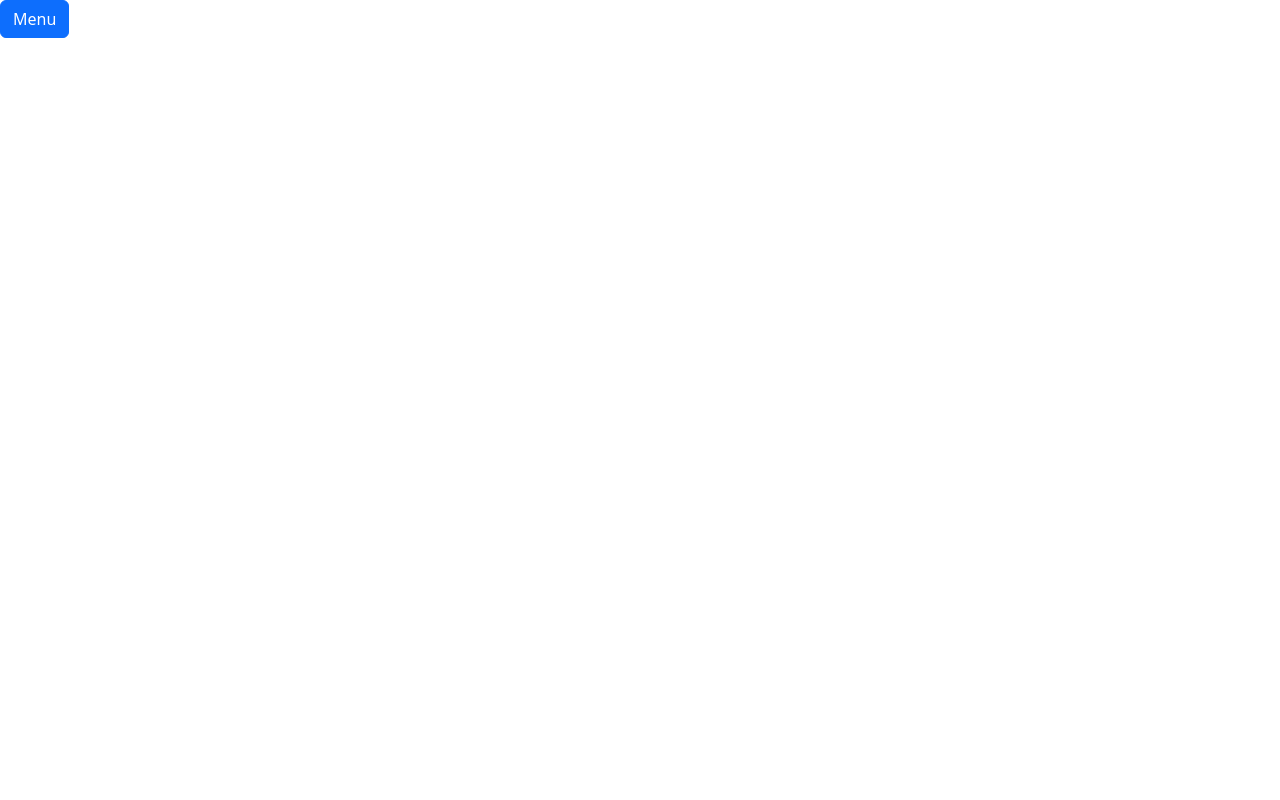
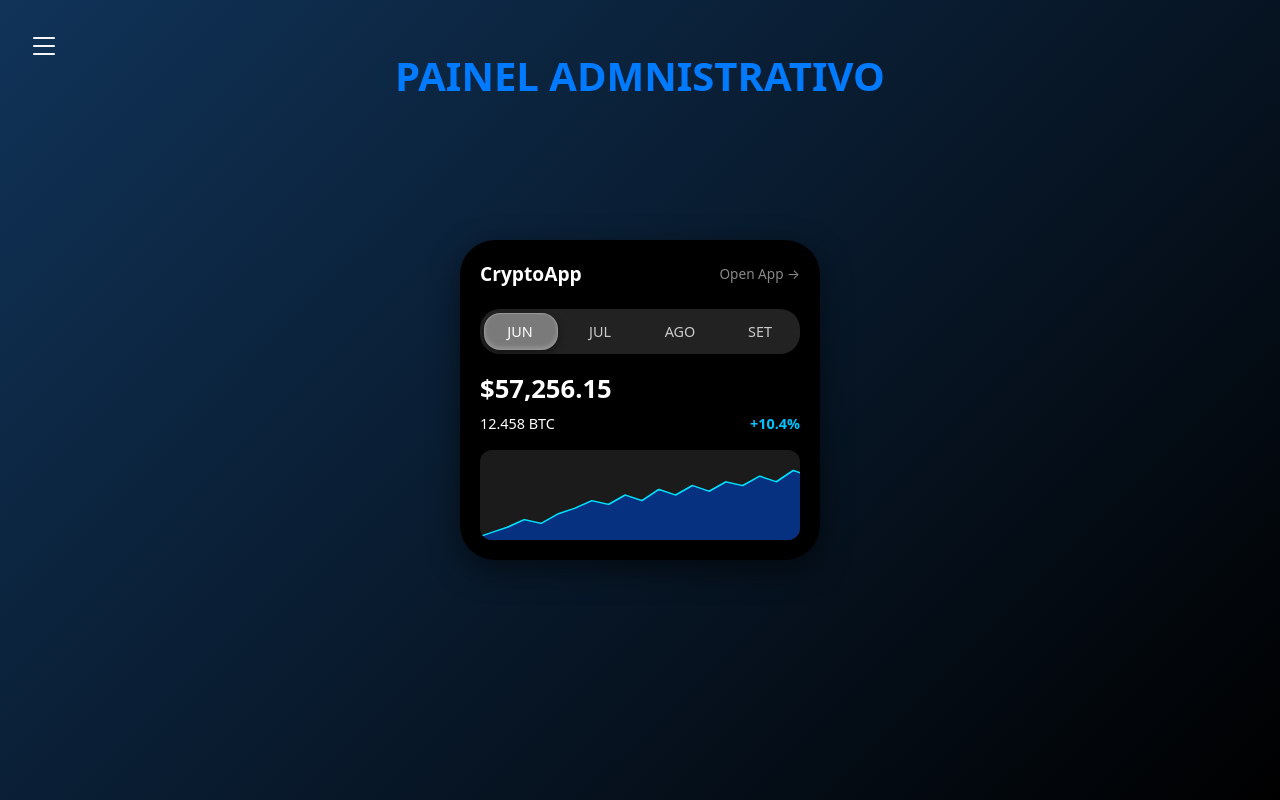
Before and after one commit to GabrielT27/TechFit, a PHP site: page /pagAdm.html in a window 1280 px wide. Before the commit the page is almost empty. Run offline with PHP 8.4, Linux system fonts and the light colour scheme.

Commit message:
Card de dashboard adicionado.

```diff
--- a/pagAdm.css
+++ b/pagAdm.css
@@ -1,3 +1,11 @@
+html, body {
+  height: 100%;
+  margin: 0;
+  padding: 0;
+  box-sizing: border-box;
+}
+
+
 .perfil {
   border-radius: 50%;
   display: block;
@@ -33,3 +41,206 @@ button:hover {
   background-color: rgb(0, 179, 255);
   transition: background-color 0.5s;
 }
+
+.nos {
+  position: relative;
+  display: flex;
+  justify-content: center;
+  align-items: center;
+  height: 100vh;
+  background: linear-gradient(135deg, #103358, #000000);
+}
+
+.btn {
+  position: absolute;
+  top: 15px;
+  left: 15px;
+  z-index: 1050;
+}
+
+.tec {
+  position: absolute;
+  top: 20px; /* distância do topo */
+  left: 50%;
+  transform: translateX(-50%);
+  color: #007BFF;
+  font-weight: 800;
+  margin: 0;
+}
+
+
+.tec::before,
+.tec::after {
+  content: '';
+  width: 0%;
+  height: 2px;
+  background: #0cceff;
+  display: block;
+  transition: 0.5s;
+  margin: 0 auto;
+}
+
+.tec:hover::after,
+.tec:hover::before {
+  width: 100%;
+}
+
+/* From Uiverse.io by Vosoone */
+.crypto-card {
+  max-width: 360px;
+  width: 90%;
+  padding: 20px;
+  border-radius: 35px;
+  background: #000;
+  color: #fff;
+  box-shadow: 0 10px 30px rgba(0, 0, 0, 0.5);
+}
+
+.header {
+  display: flex;
+  justify-content: space-between;
+  align-items: center;
+  margin-bottom: 20px;
+}
+.logo {
+  font-weight: bold;
+  font-size: 1.2em;
+}
+.open {
+  font-size: 0.85em;
+  color: #888;
+  cursor: pointer;
+  transition: all 0.3s ease;
+}
+.open:hover {
+  color: #fff;
+}
+
+.crypto-switch {
+  position: relative;
+  display: flex;
+  background: #222;
+  border-radius: 20px;
+  padding: 4px;
+  gap: 8px;
+  margin-bottom: 16px;
+  user-select: none;
+}
+.crypto-switch input {
+  display: none;
+}
+.crypto-switch label {
+  flex: 1;
+  text-align: center;
+  padding: 8px 0;
+  border-radius: 16px;
+  cursor: pointer;
+  color: #cccccc;
+  font-weight: 500;
+  display: flex;
+  align-items: center;
+  justify-content: center;
+  gap: 6px;
+  transition: color 0.3s;
+  font-size: 0.9em;
+}
+.crypto-switch input:checked + label {
+  color: #ffffff;
+}
+
+.crypto-switch .slider {
+  position: absolute;
+  top: 4px;
+  bottom: 4px;
+  width: calc((100% - 24px) / 4);
+  background: rgba(255, 255, 255, 0.4);
+  -webkit-backdrop-filter: blur(1px);
+  backdrop-filter: blur(0.5px);
+  border: 1px solid rgba(255, 255, 255, 0.2);
+  border-radius: 16px;
+  z-index: 1;
+  transition: transform 0.4s cubic-bezier(0.68, -0.55, 0.265, 1.55);
+  box-shadow:
+    0 4px 8px rgba(0, 0, 0, 0.4),
+    inset 0 -2px 4px rgba(255, 255, 255, 0.2);
+}
+.crypto-switch input:hover + label {
+  color: #ffffff;
+}
+#bitcoin:checked ~ .slider {
+  transform: translateX(0%);
+}
+#ethereum:checked ~ .slider {
+  transform: translateX(105%);
+}
+#solana:checked ~ .slider {
+  transform: translateX(214%);
+}
+#tether:checked ~ .slider {
+  transform: translateX(323%);
+}
+
+.price-infos {
+  margin-bottom: 16px;
+}
+.price-info .price {
+  font-size: 1.6em;
+  font-weight: bold;
+  margin-bottom: 4px;
+}
+.price-info .stats {
+  display: flex;
+  justify-content: space-between;
+  font-size: 0.9em;
+}
+.price-info .change {
+  color: rgb(0, 195, 255);
+  font-weight: bold;
+}
+
+.chart {
+  height: 90px;
+  background: #1b1b1b;
+  border-radius: 12px;
+  position: relative;
+  overflow: hidden;
+  width: 100%;
+}
+.chart svg {
+  width: 100%;
+  height: 100%;
+  display: none;
+  transform: translateX(2px) scale(1.05);
+}
+.chart path {
+  stroke: rgb(0, 225, 255);
+  stroke-width: 0.7;
+  stroke-linecap: round;
+  stroke-linejoin: round;
+  stroke-dasharray: 500;
+  stroke-dashoffset: 500;
+  animation: draw 3s forwards;
+  fill: rgba(0, 56, 160, 0.765);
+}
+@keyframes draw {
+  to {
+    stroke-dashoffset: 0;
+  }
+}
+
+.crypto-card:has(#bitcoin:checked) .chart #chart-bitcoin,
+.crypto-card:has(#ethereum:checked) .chart #chart-ethereum,
+.crypto-card:has(#solana:checked) .chart #chart-solana,
+.crypto-card:has(#tether:checked) .chart #chart-tether {
+  display: block;
+}
+
+.price-info {
+  display: none;
+}
+.crypto-card:has(#bitcoin:checked) .price-info.bitcoin,
+.crypto-card:has(#ethereum:checked) .price-info.ethereum,
+.crypto-card:has(#solana:checked) .price-info.solana,
+.crypto-card:has(#tether:checked) .price-info.tether {
+  display: block;
+}
--- a/pagAdm.html
+++ b/pagAdm.html
@@ -5,14 +5,16 @@
     <meta name="viewport" content="width=device-width, initial-scale=1.0">
     <link rel="stylesheet" href="pagAdm.css">
     <link href="https://cdn.jsdelivr.net/npm/bootstrap@5.3.8/dist/css/bootstrap.min.css" rel="stylesheet" integrity="sha384-sRIl4kxILFvY47J16cr9ZwB07vP4J8+LH7qKQnuqkuIAvNWLzeN8tE5YBujZqJLB" crossorigin="anonymous">
+    <link rel="stylesheet" href="https://cdn.jsdelivr.net/npm/bootstrap-icons@1.11.3/font/bootstrap-icons.css">
+
     <title>Admnistração TechFit</title>
 </head>
 <body>
-   <button class="btn btn-primary" type="button" data-bs-toggle="offcanvas" data-bs-target="#offcanvasWithBothOptions" aria-controls="offcanvasWithBothOptions">Menu</button>
+   <button class="btn" type="button" data-bs-toggle="offcanvas" data-bs-target="#offcanvasWithBothOptions"  aria-controls="offcanvasWithBothOptions"><i class="bi bi-list fs-2" style="color: white;" ></i></button>
 
 <div class="offcanvas offcanvas-start" data-bs-scroll="true" tabindex="-1" id="offcanvasWithBothOptions" aria-labelledby="offcanvasWithBothOptionsLabel" style="background-color: rgb(35, 35, 35);">
   <div class="offcanvas-header">
-    <button type="button" class="btn-close btn-close-white" data-bs-dismiss="offcanvas" aria-label="Close"></button>
+
   </div>
 
 <h2 style="text-align: center; color: white; margin-bottom: 35px; margin-top: -20px; font-family: 'Gill Sans', 'Gill Sans MT', Calibri, 'Trebuchet MS', sans-serif;">Olá, Gabriel</h2>
@@ -30,6 +32,103 @@
 <button type="button" class="button">Alguma coisa</button>
 
 <button type="button" class="button">Alguma coisa</button>
+
+</div>
+
+<div class="nos">
+    <h1 class="tec" style="margin-bottom: 95px; margin-top: 30px; text-align: center;">PAINEL ADMNISTRATIVO</h1>
+    <!-- From Uiverse.io by Vosoone -->
+<div class="crypto-card">
+  <div class="header">
+    <span class="logo">CryptoApp</span>
+    <span class="open">Open App →</span>
+  </div>
+
+  <fieldset class="crypto-switch">
+    <input type="radio" id="bitcoin" name="crypto" checked="" />
+    <label for="bitcoin"> JUN </label>
+
+    <input type="radio" id="ethereum" name="crypto" />
+    <label for="ethereum"> JUL </label>
+
+    <input type="radio" id="solana" name="crypto" />
+    <label for="solana"> AGO </label>
+
+    <input type="radio" id="tether" name="crypto" />
+    <label for="tether"> SET </label>
+
+    <div class="slider"></div>
+  </fieldset>
+
+  <div class="price-infos">
+    <div class="price-info bitcoin" id="bitcoin-info">
+      <div class="price">$57,256.15</div>
+      <div class="stats">
+        <span class="amount">12.458 BTC</span>
+        <span class="change">+10.4%</span>
+      </div>
+    </div>
+
+    <div class="price-info ethereum" id="ethereum-info">
+      <div class="price">$3,452.12</div>
+      <div class="stats">
+        <span class="amount">34.123 ETH</span>
+        <span class="change">+8.2%</span>
+      </div>
+    </div>
+
+    <div class="price-info solana" id="solana-info">
+      <div class="price">$145.78</div>
+      <div class="stats">
+        <span class="amount">150.78 SOL</span>
+        <span class="change">+12.1%</span>
+      </div>
+    </div>
+
+    <div class="price-info tether" id="tether-info">
+      <div class="price">$1.00</div>
+      <div class="stats">
+        <span class="amount">10,000 TET</span>
+        <span class="change">+0.0%</span>
+      </div>
+    </div>
+  </div>
+
+  <div class="chart">
+    <svg id="chart-bitcoin" viewBox="0 0 100 50" preserveAspectRatio="none">
+      <path
+        d="M0,48 L5,45 L10,42 L15,38 L20,40 L25,35 L30,32 L35,28 L40,30 L45,25 L50,28 L55,22 L60,25 L65,20 L70,23 L75,18 L80,20 L85,15 L90,18 L95,12 L100,15, L 100 190"
+      ></path>
+    </svg>
+
+    <svg id="chart-ethereum" viewBox="0 0 100 40" preserveAspectRatio="none">
+      <path
+        d="M0,40 L5,38 L10,36 L15,34 L20,32 L25,30 L30,28 L35,26 L40,24 L45,22 L50,20 L55,22 L60,18 L65,20 L70,15 L75,18 L80,14 L85,16 L90,12 L95,14 L100,10, L 100 190"
+      ></path>
+    </svg>
+
+    <svg id="chart-solana" viewBox="0 0 100 38" preserveAspectRatio="none">
+      <path
+        d="M0,35 L5,33 L10,31 L15,29 L20,27 L25,25 L30,23 L35,21 L40,19 L45,18 L50,16 L55,15 L60,14 L65,12 L70,11 L75,10 L80,9 L85,8 L90,7 L95,6 L100,5, L 100 190"
+      ></path>
+    </svg>
+
+    <svg
+      id="chart-tether"
+      viewBox="0 0 100 50"
+      preserveAspectRatio="none"
+      fill="none"
+    >
+      <path
+        d="M0,25 L5,25 L10,25 L15,25 L20,25 L25,25 L30,25 L35,25 L40,25 L45,25 L50,25 L55,25 L60,25 L65,25 L70,25 L75,25 L80,25 L85,25 L90,25 L95,25 L100,25,"
+      ></path>
+    </svg>
+  </div>
+</div>
+
+</div>
+
+
 
 
 
```
